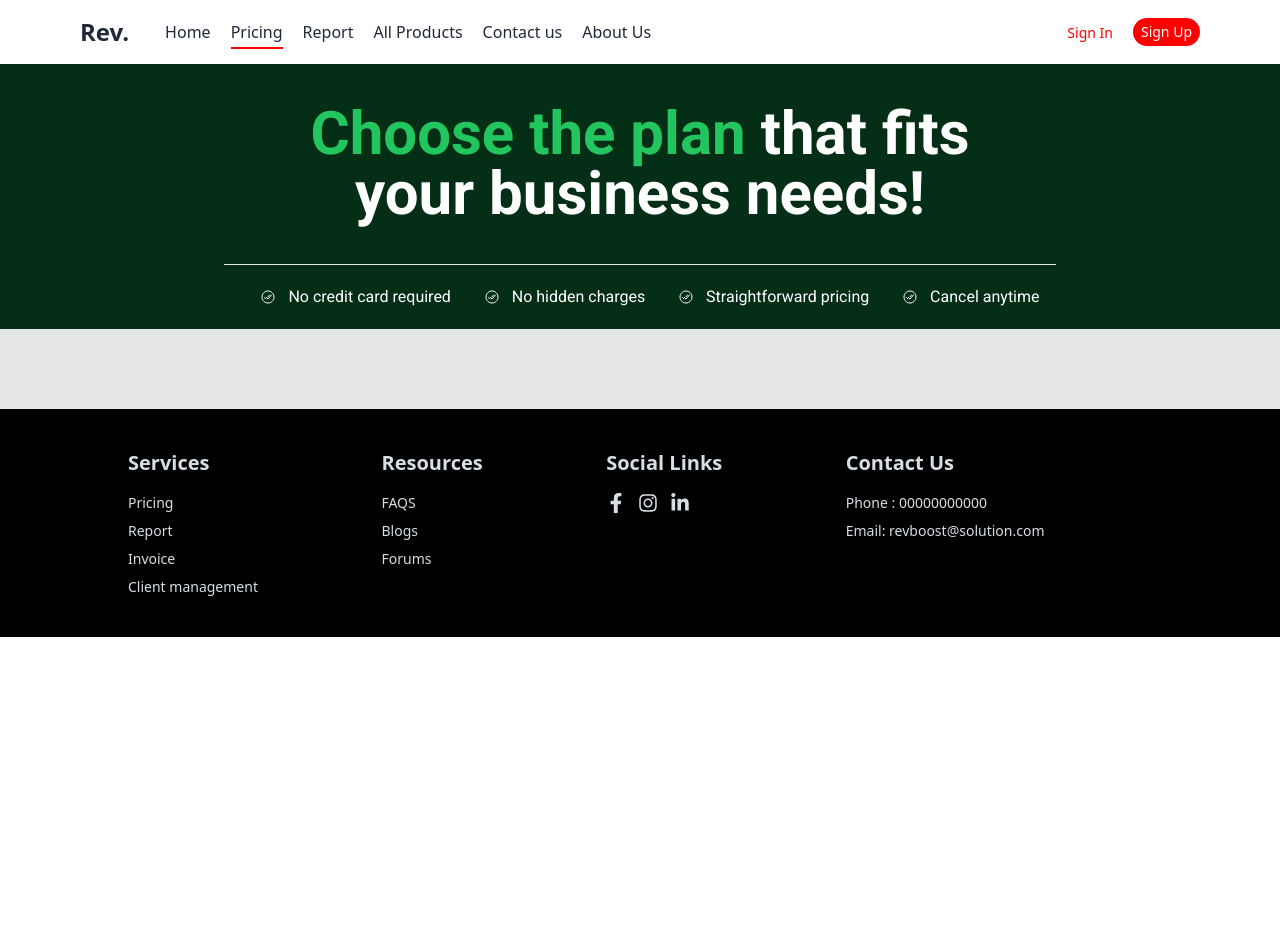
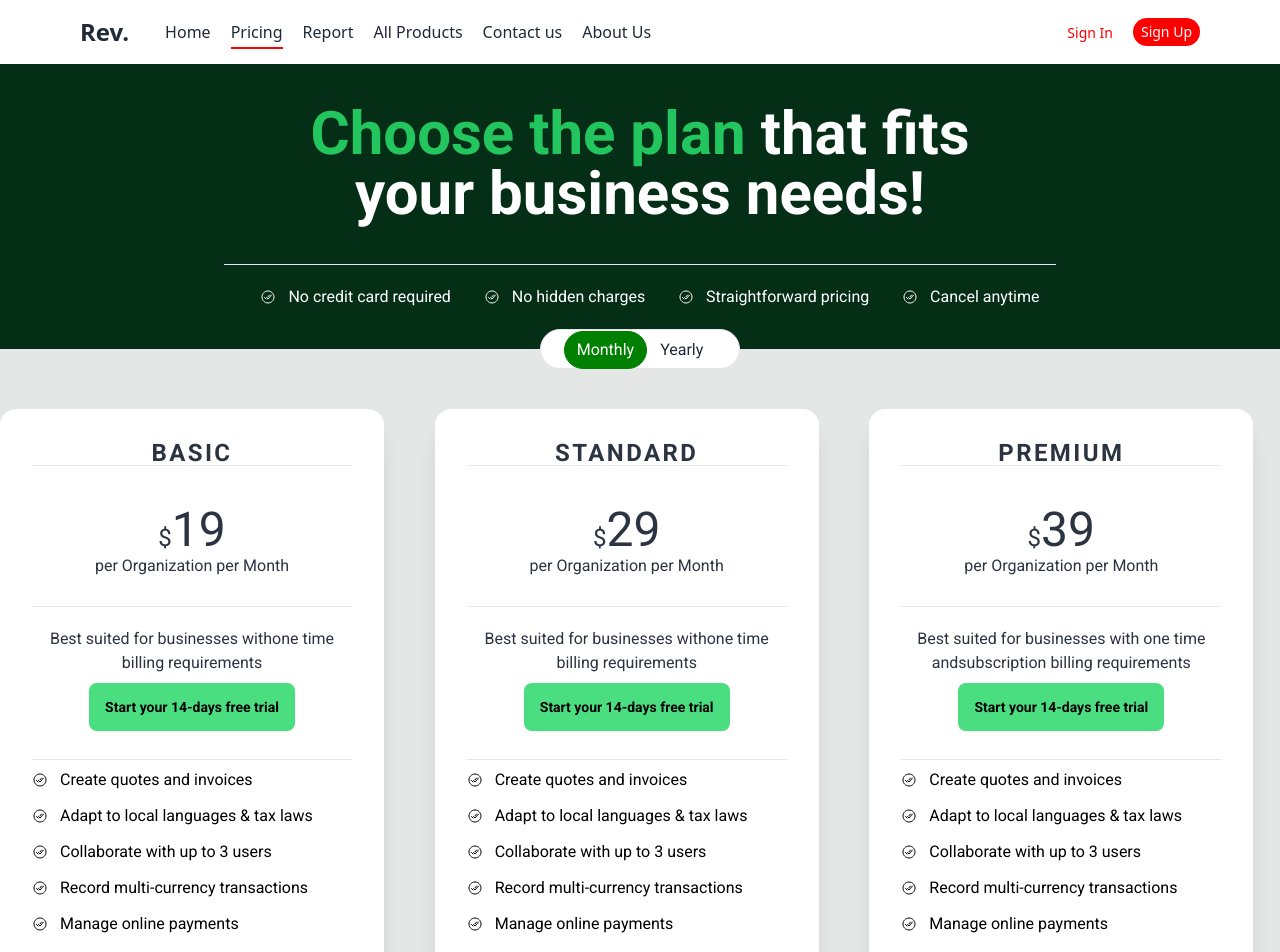
Before and after one commit to maasajal/revboost-solutions, a React (Vite) app: page /pricing in a window 1280 px wide. Shown: the top 952 px of the page. Before the commit the page ends 800 px from the top, so only its background shows below. Built offline with nearby package versions, Linux system fonts and the light colour scheme.

Commit message:
banner and card added for pricing route

```diff
--- a/package.json
+++ b/package.json
@@ -21,6 +21,8 @@
     "react-parallax": "^3.5.1",
     "react-redux": "^9.1.2",
     "react-router-dom": "^6.26.2",
+    "react-tabs": "^6.0.2",
+    "styled-components": "^4.0.0",
     "sweetalert2": "^11.14.1",
     "swiper": "^11.1.14"
   },
--- /dev/null
+++ b/public/monthlyPack.json
@@ -0,0 +1,22 @@
+{
+    "packages": [
+      {
+        "packageName": "Basic",
+        "price": 19,
+        "shortMessage": "per Organization per Month",
+        "description": "Best suited for businesses withone time billing requirements"
+      },
+      {
+        "packageName": "Standard",
+        "price": 29,
+        "shortMessage": "per Organization per Month",
+        "description": "Best suited for businesses withone time billing requirements"
+      },
+      {
+        "packageName": "Premium",
+        "price": 39,
+        "shortMessage": "per Organization per Month",
+        "description": "Best suited for businesses with one time andsubscription billing requirements"
+      }
+    ]
+  }
--- /dev/null
+++ b/public/yearlyPack.json
@@ -0,0 +1,25 @@
+{
+    "packages": [
+      {
+        "packageName": "Basic",
+        "price": 50,
+        "savePrice": 10,
+        "shortMessage": "per Organization per Month",
+        "description": "Best suited for businesses with one time andsubscription billing requirements"
+      },
+      {
+        "packageName": "Standard",
+        "price": 100,
+        "savePrice": 20,
+        "shortMessage": "per Organization per Month",
+        "description": "Best suited for businesses with one time andsubscription billing requirements"
+      },
+      {
+        "packageName": "Premium",
+        "price": 200,
+        "savePrice": 50,
+        "shortMessage": "per Organization per Month",
+        "description": "Best suited for businesses with one time andsubscription billing requirements"
+      }
+    ]
+  }
--- a/src/pages/PricingPage/Pricing.tsx
+++ b/src/pages/PricingPage/Pricing.tsx
@@ -1,33 +1,138 @@
-import React from 'react'
-import { IoCheckmarkDoneCircleOutline } from 'react-icons/io5'
+import React, { useEffect, useState } from 'react';
+import { IoCheckmarkDoneCircleOutline } from 'react-icons/io5';
+import { Tab, TabList, TabPanel, Tabs } from 'react-tabs';
+import 'react-tabs/style/react-tabs.css';
+import '../../../src/pages/PricingPage/pricing.css';
 
-// Define the Pricing component as a React functional component
+// Define types for the package data
+interface Package {
+  packageName: string;
+  price: number;
+  shortMessage: string;
+  description: string;
+}
+
 const Pricing: React.FC = () => {
+  const [monthlyPackages, setMonthlyPackages] = useState<Package[]>([]);
+  const [yearlyPackages, setYearlyPackages] = useState<Package[]>([]);
+
+  // Fetch Monthly Packages
+  useEffect(() => {
+    fetch('/monthlyPack.json')
+      .then((response) => response.json())
+      .then((data) => setMonthlyPackages(data.packages))
+      .catch((error) => console.error('Error fetching monthly packages:', error));
+  }, []);
+
+  // Fetch Yearly Packages
+  useEffect(() => {
+    fetch('/yearlyPack.json')
+      .then((response) => response.json())
+      .then((data) => setYearlyPackages(data.packages))
+      .catch((error) => console.error('Error fetching yearly packages:', error));
+  }, []);
+
+  // Function to render package cards
+  const renderPackageCard = (pkg: Package) => {
+    return (
+      <div className="card bg-base-100 w-96 shadow-xl" key={pkg.packageName}>
+        <div className="card-body">
+          <section>
+            <h2 className="text-center text-[24px] uppercase tracking-widest">{pkg.packageName}</h2>
+            <hr />
+            <p className="text-5xl pt-10">
+              <span className="text-2xl">$</span>
+              {pkg.price}
+            </p>
+            <p className="pb-7">{pkg.shortMessage}</p>
+            <hr />
+          </section>
+          <p className="pt-3">{pkg.description}</p>
+          <div className="card-actions justify-center">
+            <button className="btn btn-primary text-black bg-green-400 hover:text-white border-none">
+              Start your 14-days free trial
+            </button>
+          </div>
+          <hr className="mt-5" />
+          <div className="text-start">
+            <p className="flex items-center gap-x-3 inter text-black text-[16px] mb-3">
+              <IoCheckmarkDoneCircleOutline /> Create quotes and invoices
+            </p>
+            <p className="flex items-center gap-x-3 inter text-black text-[16px] mb-3">
+              <IoCheckmarkDoneCircleOutline /> Adapt to local languages & tax laws
+            </p>
+            <p className="flex items-center gap-x-3 inter text-black text-[16px] mb-3">
+              <IoCheckmarkDoneCircleOutline /> Collaborate with up to 3 users
+            </p>
+            <p className="flex items-center gap-x-3 inter text-black text-[16px] mb-3">
+              <IoCheckmarkDoneCircleOutline /> Record multi-currency transactions
+            </p>
+            <p className="flex items-center gap-x-3 inter text-black text-[16px] mb-3">
+              <IoCheckmarkDoneCircleOutline /> Manage online payments
+            </p>
+            <p className="flex items-center gap-x-3 inter text-black text-[16px] mb-3">
+              <IoCheckmarkDoneCircleOutline /> Set up automated payment reminders
+            </p>
+            <p className="flex items-center gap-x-3 inter text-black text-[16px] mb-3">
+              <IoCheckmarkDoneCircleOutline /> Handle projects & timesheets
+            </p>
+            <p className="flex items-center gap-x-3 inter text-black text-[16px] mb-3">
+              <IoCheckmarkDoneCircleOutline /> Offer a dedicated self-service customer portal
+            </p>
+          </div>
+        </div>
+      </div>
+    );
+  };
+
   return (
     <div>
-       <section className='bg-green-950'>
-            <p className='text-center text-white inter font-bold py-10 text-4xl md:text-6xl lg:text-6xl'>
-                <span className='text-green-500'>Choose the plan</span> that fits <br />
+      {/* Hero Section */}
+      <section className="bg-green-950">
+        <p className="text-center text-white inter font-bold py-10 text-4xl md:text-6xl lg:text-6xl">
+          <span className="text-green-500">Choose the plan</span> that fits <br />
           your business needs!
         </p>
-            <hr className='text-green-900 pb-5 w-[65%] mx-auto' />
-            <div className='w-[65%] mx-auto pb-5 grid grid-cols-1 pl-5 md:flex md:justify-around lg:flex lg:justify-around'>
-                <p className='flex items-center gap-x-3 inter text-white text-[16px]'>
+        <hr className="text-green-900 pb-5 w-[65%] mx-auto" />
+        <div className="w-[65%] mx-auto pb-10 grid grid-cols-1 pl-5 md:flex md:justify-around lg:flex lg:justify-around">
+          <p className="flex items-center gap-x-3 inter text-white text-[16px]">
             <IoCheckmarkDoneCircleOutline /> No credit card required
           </p>
-                <p className='flex items-center gap-x-3 inter text-white text-[16px]'>
+          <p className="flex items-center gap-x-3 inter text-white text-[16px]">
             <IoCheckmarkDoneCircleOutline /> No hidden charges
           </p>
-                <p className='flex items-center gap-x-3 inter text-white text-[16px]'>
+          <p className="flex items-center gap-x-3 inter text-white text-[16px]">
             <IoCheckmarkDoneCircleOutline /> Straightforward pricing
           </p>
-                <p className='flex items-center gap-x-3 inter text-white text-[16px]'>
+          <p className="flex items-center gap-x-3 inter text-white text-[16px]">
             <IoCheckmarkDoneCircleOutline /> Cancel anytime
           </p>
         </div>
       </section>
+
+      {/* React Tabs */}
+      <Tabs className="text-center mt-[-20px] z-10 bg-transparent inter">
+        <TabList className="bg-white w-[200px] mx-auto rounded-full border">
+          <Tab>Monthly</Tab>
+          <Tab>Yearly</Tab>
+        </TabList>
+
+        {/* Monthly Packages Tab */}
+        <TabPanel>
+          <section className="grid grid-cols-1 md:grid-cols-3 gap-6 justify-center pt-10">
+            {monthlyPackages.map((pkg) => renderPackageCard(pkg))}
+          </section>
+        </TabPanel>
+
+        {/* Yearly Packages Tab */}
+        <TabPanel>
+          <section className="grid grid-cols-1 md:grid-cols-3 gap-6 justify-center pt-10">
+            {yearlyPackages.map((pkg) => renderPackageCard(pkg))}
+          </section>
+        </TabPanel>
+      </Tabs>
     </div>
-  )
-}
+  );
+};
 
-export default Pricing
+export default Pricing;
--- /dev/null
+++ b/src/pages/PricingPage/pricing.css
@@ -0,0 +1,6 @@
+.react-tabs__tab--selected{
+    border: 1px solid green;
+    border-radius: 100px;
+    background: green;
+    color: white;
+}
```
Also changed, not shown: 1 other file (tests, documents, lock files or other folders). Lines whose indentation alone changed are shown as unchanged.
